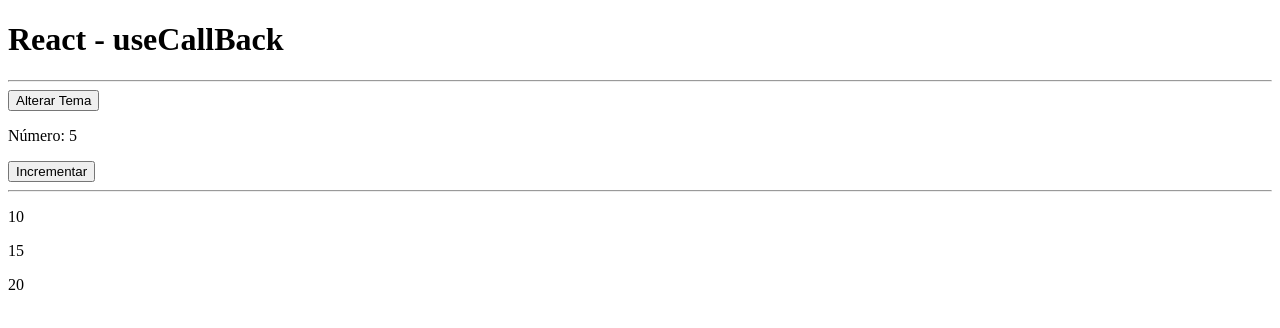
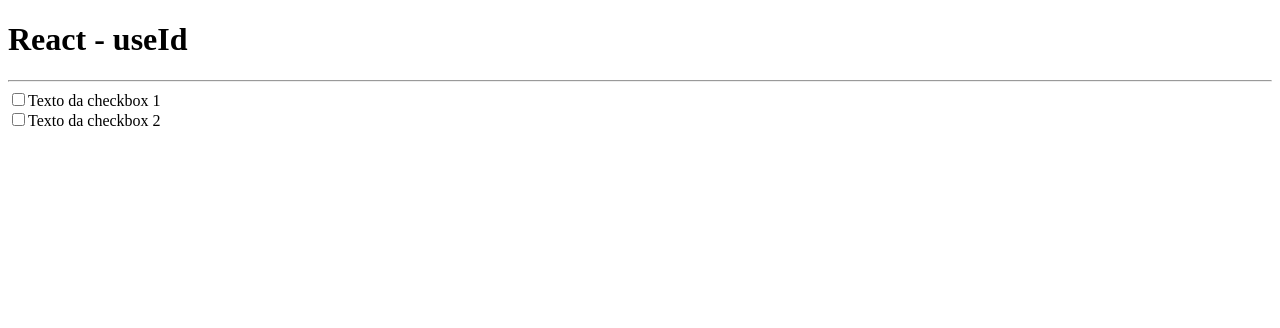
Before and after one commit to ABDALAZARD/react-componentes, a React (Create React App) app: page / in a window 1280 px wide. Shown: the top 328 px of the page. Built offline with nearby package versions, Linux system fonts and the light colour scheme.

Commit message:
useId para referenciar label dos inputs

```diff
--- a/src/App.js
+++ b/src/App.js
@@ -1,32 +1,24 @@
-import React, { useState, useCallback } from 'react';
-import Lista from './Lista'
+import React, { useId } from 'react';
 
 export default function App() {
 
-    const [numero, setNumero] = useState(5)
-    const [temaEscuro, setTemaEscuro] = useState(false)
-
-    //Aumenta performace definindo que a função resultados
-    const resultados = useCallback(() => {
-        return [numero * 2, numero * 3, numero * 4]
-    }, [numero])
-
-    //tema do app
-    const tema = {
-        backgroundColor: temaEscuro ? "black" : "white",
-        color: temaEscuro ? "white" : "black",
-        height: "100vh"
-    }
+    const id1 = useId()
+    const id2 = useId()
 
     return (
-        <div style={tema}>
-            <h1>React - useCallBack</h1>
+        <div>
+            <h1>React - useId</h1>
             <hr />
-            <button onClick={() => setTemaEscuro(!temaEscuro)}>Alterar Tema</button>
-            <p>Número: {numero}</p>
-            <button onClick={() => setNumero(oldNumero => oldNumero + 1)}>Incrementar</button>
-            <hr />
-            <Lista resultados={resultados} />
+            <form action="#" method="post">
+                <div>
+                    <input type="checkbox" name="check_masculino" id={id1} />
+                    <label htmlFor={id1}>Texto da checkbox 1</label>
+                </div>
+                <div>
+                    <input type="checkbox" name="check_masculino" id={id2} />
+                    <label htmlFor={id2}>Texto da checkbox 2</label>
+                </div>
+            </form>
         </div>
     )
 }
--- a/src/Lista.jsx
+++ /dev/null
@@ -1,12 +0,0 @@
-import React, {useEffect, useState} from 'react'
-
-export default function Lista({resultados}){
-    const [listaItems, setListaItems] = useState([])
-
-    useEffect(() => {
-        setListaItems(resultados())
-        console.log('RENDER')
-    }, [resultados])
-
-    return (listaItems.map(item => <p key={item}>{item}</p>))
-}
```
